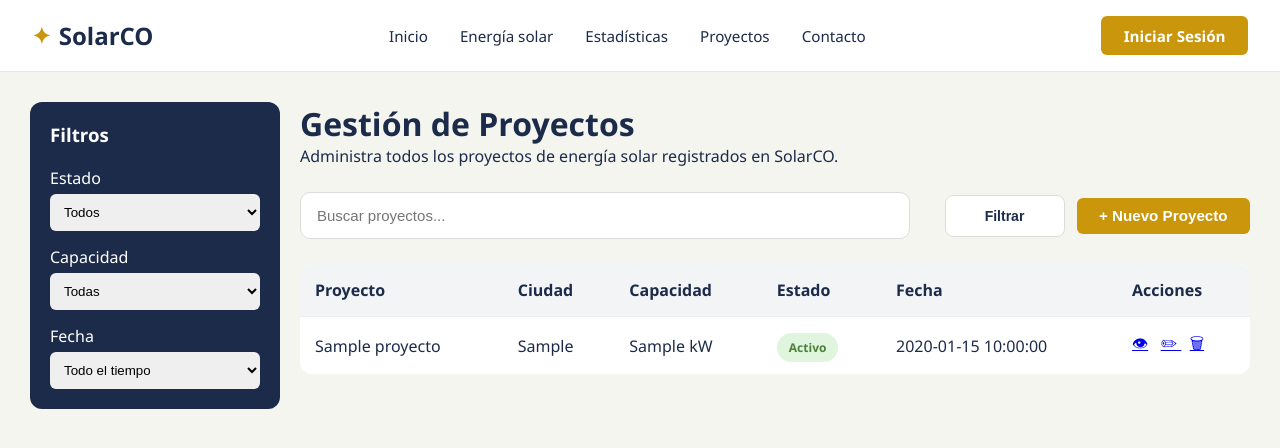
After one commit to semurillo05/solarco, a PHP site: page /proyectos.php in a window 1280 px wide. The commit adds this page. Shown: the top 448 px of the page. Run offline with PHP 8.4, Linux system fonts and the light colour scheme; tables that the repository leaves empty or names only in its code hold one stand-in row (values such as "Sample post").

Commit message:
Modulo proyectos CRUD completo

```diff
--- a/css/style.css
+++ b/css/style.css
@@ -472,3 +472,214 @@ a.btn-primario {
     color: var(--blanco);
     font-size: 0.95rem;
 }
+
+/* ===== PROYECTOS ===== */
+
+.proyectos-layout{
+    display:flex;
+    gap:20px;
+    padding:30px;
+}
+
+.sidebar-proyectos{
+    width:250px;
+    background:var(--azul-marino);
+    color:white;
+    padding:20px;
+    border-radius:12px;
+    height:fit-content;
+}
+
+.sidebar-proyectos h3{
+    margin-bottom:20px;
+}
+
+.sidebar-proyectos label{
+    display:block;
+    margin-top:15px;
+    margin-bottom:5px;
+}
+
+.sidebar-proyectos select{
+    width:100%;
+    padding:10px;
+    border:none;
+    border-radius:6px;
+}
+
+.contenido-proyectos{
+    flex:1;
+}
+
+.toolbar{
+    display:flex;
+    justify-content:space-between;
+    align-items:center;
+    margin:20px 0;
+}
+
+.buscador{
+    flex:1;
+    margin-right:15px;
+}
+
+.buscador input{
+    width:100%;
+    padding:12px;
+    border:1px solid #ddd;
+    border-radius:8px;
+}
+
+.tabla-proyectos{
+    width:100%;
+    border-collapse:collapse;
+    background:white;
+    border-radius:12px;
+    overflow:hidden;
+}
+
+.tabla-proyectos th{
+    background:#f3f4f6;
+    color:var(--azul-marino);
+    padding:15px;
+    text-align:left;
+}
+
+.tabla-proyectos td{
+    padding:15px;
+    border-top:1px solid #eee;
+}
+
+.badge{
+    padding:6px 12px;
+    border-radius:20px;
+    font-size:12px;
+    font-weight:bold;
+}
+
+.badge-activo{
+    background:#dff5dd;
+    color:#4b7f3a;
+}
+
+.badge-proceso{
+    background:#ffe8b3;
+    color:#b7791f;
+}
+
+.badge-planificacion{
+    background:#e5e7eb;
+    color:#6b7280;
+}
+
+/* ===== TOOLBAR PROYECTOS ===== */
+
+.toolbar{
+    display:flex;
+    justify-content:space-between;
+    align-items:center;
+    gap:20px;
+    margin:25px 0;
+}
+
+.buscador{
+    flex:1;
+}
+
+.buscador input{
+    width:100%;
+    padding:14px 16px;
+    border:1px solid #dcdcdc;
+    border-radius:10px;
+    background:white;
+    font-size:15px;
+}
+
+.acciones-toolbar{
+    display:flex;
+    gap:12px;
+    align-items:center;
+}
+
+.btn-filtrar{
+    background-color: #ffffff;
+    color: var(--azul-marino);
+    border: 1px solid #dcdcdc;
+    border-radius: 8px;
+    padding: 12px 20px;
+    min-width: 120px;
+    height: 42px;
+    font-size: 14px;
+    font-weight: 600;
+    cursor: pointer;
+
+    display: flex;
+    align-items: center;
+    justify-content: center;
+
+    transition: all 0.3s ease;
+}
+
+.btn-filtrar:hover{
+    background-color: #f5f5f5;
+}
+
+/* ===== MODAL ===== */
+
+.modal{
+    display:none;
+    position:fixed;
+    top:0;
+    left:0;
+    width:100%;
+    height:100%;
+    background:rgba(0,0,0,.55);
+    z-index:9999;
+
+    justify-content:center;
+    align-items:center;
+}
+
+.modal.activo{
+    display:flex;
+}
+
+.modal-contenido{
+    background:#ffffff;
+    width:550px;
+    max-width:95%;
+    padding:30px;
+    border-radius:12px;
+    box-shadow:0 10px 30px rgba(0,0,0,.25);
+}
+
+.modal-header{
+    display:flex;
+    justify-content:space-between;
+    align-items:center;
+    margin-bottom:20px;
+}
+
+.cerrar-modal{
+    cursor:pointer;
+    font-size:28px;
+    font-weight:bold;
+}
+
+.form-proyecto{
+    display:flex;
+    flex-direction:column;
+    gap:12px;
+}
+
+.form-proyecto input,
+.form-proyecto select{
+    width:100%;
+    padding:12px;
+    border:1px solid #ddd;
+    border-radius:8px;
+}
+
+.form-proyecto button{
+    margin-top:10px;
+}
--- /dev/null
+++ b/proyectos.php
@@ -0,0 +1,415 @@
+<?php
+session_start();
+
+require_once 'config/db.php';
+
+$sql = "SELECT * FROM proyecto";
+$stmt = $pdo->query($sql);
+$proyectos = $stmt->fetchAll(PDO::FETCH_ASSOC);
+?>
+
+<!DOCTYPE html>
+<html lang="es">
+<head>
+    <meta charset="UTF-8">
+    <meta name="viewport" content="width=device-width, initial-scale=1.0">
+    <title>SolarCO - Gestión de Proyectos</title>
+
+    <link rel="stylesheet" href="css/style.css">
+</head>
+
+<body>
+
+<!-- NAVBAR -->
+<nav class="navbar">
+
+    <a href="index.php" class="navbar-logo">
+        <span class="logo-sol">✦</span> SolarCO
+    </a>
+
+    <ul class="navbar-links">
+        <li><a href="index.php">Inicio</a></li>
+        <li><a href="energia-solar.php">Energía solar</a></li>
+        <li><a href="estadisticas.php">Estadísticas</a></li>
+        <li><a href="proyectos.php">Proyectos</a></li>
+        <li><a href="contacto.php">Contacto</a></li>
+    </ul>
+
+    <?php if(isset($_SESSION['user_id'])): ?>
+        <a href="logout.php" class="btn-primario">
+            Cerrar Sesión
+        </a>
+    <?php else: ?>
+        <a href="index.php#login" class="btn-primario">
+            Iniciar Sesión
+        </a>
+    <?php endif; ?>
+
+</nav>
+
+<div class="proyectos-layout">
+
+    <!-- SIDEBAR -->
+    <aside class="sidebar-proyectos" id="sidebarFiltros">
+
+        <h3>Filtros</h3>
+
+        <label>Estado</label>
+<select id="filtroEstado">
+    <option value="Todos">Todos</option>
+    <option value="Activo">Activo</option>
+    <option value="En proceso">En proceso</option>
+    <option value="Planificación">Planificación</option>
+</select>
+
+        <label>Capacidad</label>
+        <select>
+            <option>Todas</option>
+        </select>
+
+        <label>Fecha</label>
+        <select>
+            <option>Todo el tiempo</option>
+        </select>
+
+    </aside>
+
+    <!-- CONTENIDO -->
+    <main class="contenido-proyectos">
+
+        <h1>Gestión de Proyectos</h1>
+
+        <p>
+            Administra todos los proyectos de energía solar registrados en SolarCO.
+        </p>
+
+        <div class="toolbar">
+
+            <div class="buscador">
+
+                <input
+                    type="text"
+                    id="buscadorProyectos"
+                    placeholder="Buscar proyectos..."
+                >
+
+            </div>
+
+            <div class="acciones-toolbar">
+
+                <button type="button" class="btn-filtrar" id="btnFiltrar">
+                  Filtrar
+                </button>
+
+                <button
+                    type="button"
+                    class="btn-primario"
+                    id="abrirModal"
+                >
+                    + Nuevo Proyecto
+                </button>
+
+            </div>
+
+        </div>
+
+        <table class="tabla-proyectos" id="tablaProyectos">
+
+            <thead>
+                <tr>
+                    <th>Proyecto</th>
+                    <th>Ciudad</th>
+                    <th>Capacidad</th>
+                    <th>Estado</th>
+                    <th>Fecha</th>
+                    <th>Acciones</th>
+                </tr>
+            </thead>
+
+            <tbody>
+
+                <?php foreach($proyectos as $proyecto): ?>
+
+                <tr data-estado="<?= htmlspecialchars($proyecto['estado']); ?>">
+
+
+                    <td>
+                        <?= htmlspecialchars($proyecto['nombre']); ?>
+                    </td>
+
+                    <td>
+                        <?= htmlspecialchars($proyecto['ciudad']); ?>
+                    </td>
+
+                    <td>
+                        <?= htmlspecialchars($proyecto['capacidad_kw']); ?> kW
+                    </td>
+
+                    <td>
+
+                        <?php
+
+                        $estado = $proyecto['estado'];
+
+                        if($estado == 'Activo'){
+                            echo '<span class="badge badge-activo">Activo</span>';
+                        }
+                        elseif($estado == 'En proceso'){
+                            echo '<span class="badge badge-proceso">En proceso</span>';
+                        }
+                        else{
+                            echo '<span class="badge badge-planificacion">Planificación</span>';
+                        }
+
+                        ?>
+
+                    </td>
+
+                    <td>
+                        <?= htmlspecialchars($proyecto['fecha_instalacion']); ?>
+                    </td>
+
+                    <td>
+
+                        <a href="#">👁</a>
+
+                         &nbsp;
+
+                        <a
+                            href="#"
+                            class="btnEditar"
+                            data-id="<?= $proyecto['proyecto_id']; ?>"
+                            data-nombre="<?= htmlspecialchars($proyecto['nombre']); ?>"
+                            data-ciudad="<?= htmlspecialchars($proyecto['ciudad']); ?>"
+                            data-capacidad="<?= $proyecto['capacidad_kw']; ?>"
+                            data-fecha="<?= $proyecto['fecha_instalacion']; ?>"
+                            data-estado="<?= $proyecto['estado']; ?>"
+                        >
+                            ✏
+                        </a>
+
+                         &nbsp;
+                        <a
+                            href="acciones.php?eliminar=<?= $proyecto['proyecto_id']; ?>"
+                             onclick="return confirm('¿Deseas eliminar este proyecto?');"
+                        >
+                          🗑
+                        </a>
+
+                    </td>
+
+                </tr>
+
+                <?php endforeach; ?>
+
+            </tbody>
+
+        </table>
+
+        <div class="modal" id="modalProyecto">
+
+            <div class="modal-contenido">
+
+                <div class="modal-header">
+
+                    <h2>Nuevo Proyecto</h2>
+
+                    <span
+                        class="cerrar-modal"
+                        id="cerrarModal"
+                    >
+                        ×
+                    </span>
+
+                </div>
+
+                <form
+                    action="acciones.php"
+                    method="POST"
+                    class="form-proyecto"
+                >
+
+                    <input
+                        type="hidden"
+                        name="id"
+                        id="proyecto_id"
+                    >
+
+                    <input
+                        type="text"
+                        name="nombre"
+                        id="nombre"
+                        placeholder="Nombre del proyecto"
+                        required
+                    >
+
+                    <input
+                        type="text"
+                        name="ciudad"
+                        id="ciudad"
+                        placeholder="Ciudad"
+                        required
+                    >
+
+                    <input
+                        type="number"
+                        step="0.1"
+                        name="capacidad_kw"
+                        id="capacidad_kw"
+                        placeholder="Capacidad (kW)"
+                        required
+                    >
+
+                    <input
+                        type="date"
+                        name="fecha_instalacion"
+                        id="fecha_instalacion"
+                        required
+                    >
+
+                    <select
+                        name="estado"
+                        id="estado"
+                    >
+                        <option value="Activo">Activo</option>
+                        <option value="En proceso">En proceso</option>
+                        <option value="Planificación">Planificación</option>
+                    </select>
+
+                    <button
+                        type="submit"
+                        class="btn-primario"
+                    >
+                        Guardar Proyecto
+                    </button>
+
+                </form>
+
+            </div>
+
+        </div>
+
+    </main>
+
+</div>
+
+<!-- BUSCADOR EN TIEMPO REAL -->
+<script>
+
+const buscador = document.getElementById('buscadorProyectos');
+const filtroEstado = document.getElementById('filtroEstado');
+
+function filtrarTabla(){
+
+    let texto = buscador.value.toLowerCase();
+    let estadoSeleccionado = filtroEstado.value;
+
+    let filas = document.querySelectorAll('#tablaProyectos tbody tr');
+
+    filas.forEach(function(fila){
+
+        let contenido = fila.textContent.toLowerCase();
+        let estadoFila = fila.dataset.estado;
+
+        let coincideBusqueda = contenido.includes(texto);
+
+        let coincideEstado =
+            estadoSeleccionado === "Todos" ||
+            estadoFila === estadoSeleccionado;
+
+        if(coincideBusqueda && coincideEstado){
+            fila.style.display = '';
+        }
+        else{
+            fila.style.display = 'none';
+        }
+
+    });
+
+}
+
+buscador.addEventListener('keyup', filtrarTabla);
+
+filtroEstado.addEventListener('change', filtrarTabla);
+
+/* PANEL FILTROS */
+
+const btnFiltrar = document.getElementById('btnFiltrar');
+const sidebarFiltros = document.getElementById('sidebarFiltros');
+
+btnFiltrar.addEventListener('click', function(){
+
+    if(sidebarFiltros.style.display === 'none'){
+        sidebarFiltros.style.display = 'block';
+    }
+    else{
+        sidebarFiltros.style.display = 'none';
+    }
+
+});
+
+const modalProyecto = document.getElementById('modalProyecto');
+const abrirModal = document.getElementById('abrirModal');
+const cerrarModal = document.getElementById('cerrarModal');
+
+abrirModal.addEventListener('click', function(){
+
+    document.getElementById('proyecto_id').value = '';
+    document.getElementById('nombre').value = '';
+    document.getElementById('ciudad').value = '';
+    document.getElementById('capacidad_kw').value = '';
+    document.getElementById('fecha_instalacion').value = '';
+    document.getElementById('estado').value = 'Activo';
+
+    modalProyecto.classList.add('activo');
+
+});
+
+cerrarModal.addEventListener('click', function(){
+    modalProyecto.classList.remove('activo');
+});
+
+window.addEventListener('click', function(e){
+
+    if(e.target === modalProyecto){
+        modalProyecto.classList.remove('activo');
+    }
+
+});
+
+const botonesEditar = document.querySelectorAll('.btnEditar');
+
+botonesEditar.forEach(function(btn){
+
+    btn.addEventListener('click', function(e){
+
+        e.preventDefault();
+
+        modalProyecto.classList.add('activo');
+
+        document.getElementById('proyecto_id').value =
+            this.dataset.id;
+
+        document.getElementById('nombre').value =
+            this.dataset.nombre;
+
+        document.getElementById('ciudad').value =
+            this.dataset.ciudad;
+
+        document.getElementById('capacidad_kw').value =
+            this.dataset.capacidad;
+
+        document.getElementById('fecha_instalacion').value =
+            this.dataset.fecha;
+
+        document.getElementById('estado').value =
+            this.dataset.estado;
+
+    });
+
+});
+
+</script>
+
+</body>
+</html>
```
